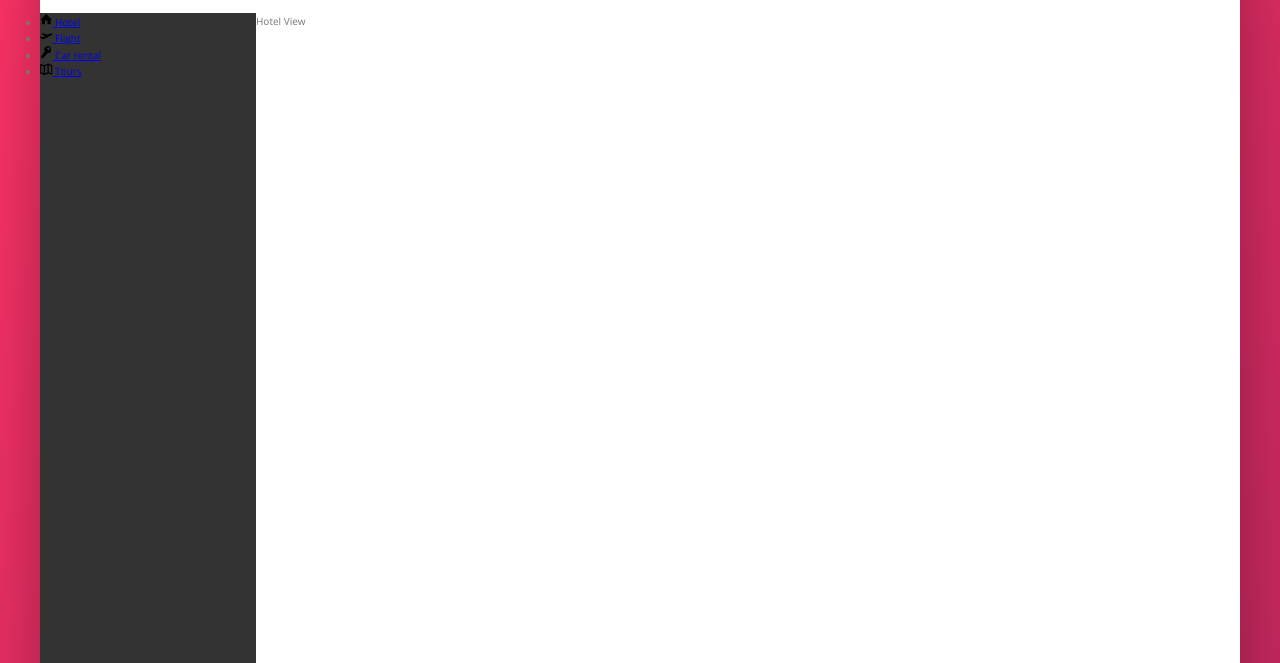
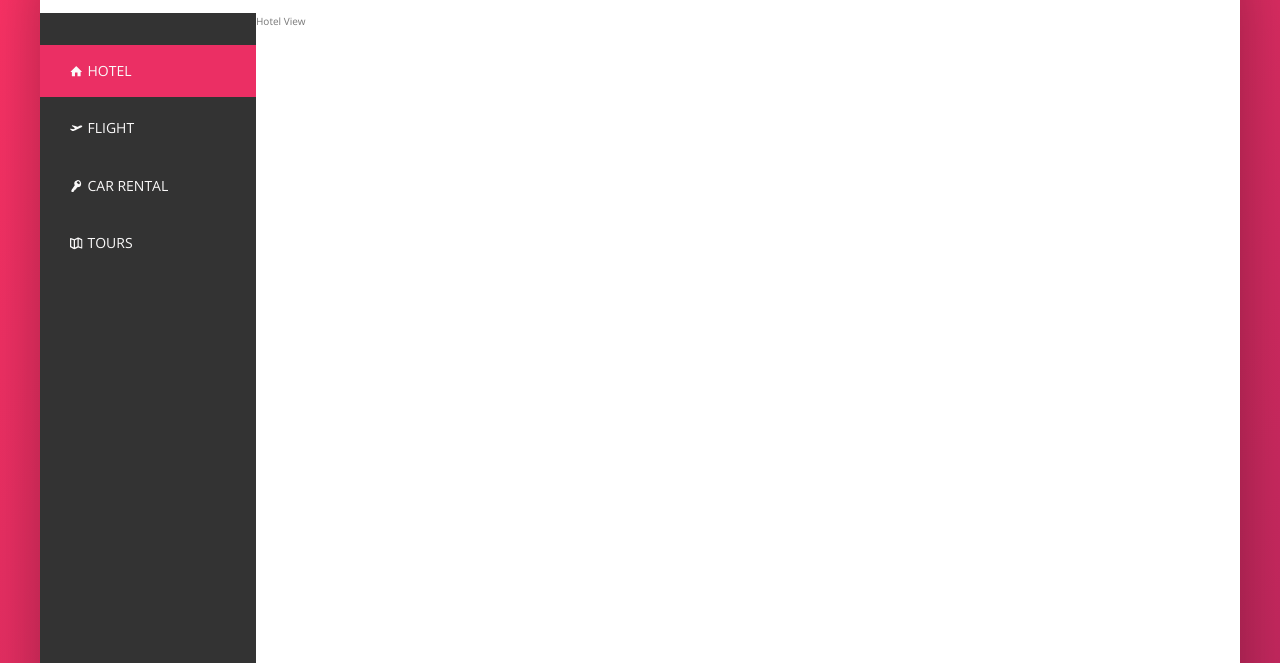
Before and after one commit to chayanmaji/Trillo, a website: page index.html in a window 1280 px wide. Shown: the part 137-800 px from the top of the page. Drawn offline with nearby package versions, Linux system fonts and the light colour scheme.

Commit message:
Side nav has been completed

```diff
--- a/index.html
+++ b/index.html
@@ -46,7 +46,7 @@
             <div class="content">
                 <nav class="sidebar">
                     <ul class="side-nav">
-                        <li class="side-nav__item">
+                        <li class="side-nav__item side-nav__item--active">
                             <a href="#" class="side-nav__link">
                                 <svg class="side-nav__icon">
                                     <use xlink:href="img/sprite.svg#icon-home"></use>
--- a/sass/_components.scss
+++ b/sass/_components.scss
@@ -109,17 +109,60 @@
 }
 
 .side-nav {
+    font-size: 1.4rem;
+    list-style: none;
+    margin-top: 3.2rem;
+
     &__item {
+        position: relative;
 
+        &:not(:last-child) {
+            margin-bottom: .5rem;
+        }
     }
 
-    &__link {
+    &__item::before {
+        content: "";
+        position: absolute;
+        top: 0;
+        left: 0;
+        height: 100%;
+        width: 0.3rem;
+        background-color: var(--color-primary);
+        transform: scaleY(0);
+        transition: transform .2s,
+                    width .4s cubic-bezier(1,0,0,1) .2s,
+                    background-color .1s;
+    }
 
+    &__item:hover::before,
+    &__item--active::before {
+        transform: scaleY(1);
+        width: 100%;
+    }
+
+    &__item:active::before {
+        background-color: var(--color-primary-light);
+    }
+
+    &__link:link,
+    &__link:visited {
+        color: var(--color-grey-light-1);
+        text-decoration: none;
+        text-transform: uppercase;
+        display: block;
+        padding: 1.5rem 3rem;
+        position: relative;
+        z-index: 10;
+        display: flex;
+        align-items: center;
     }
 
     &__icon {
         height: 1.25rem;
         width: 1.25rem;
+        margin-right: .5rem;
+        fill: currentColor;
     }
 }
 
```
Also changed, not shown: css/style.css.
